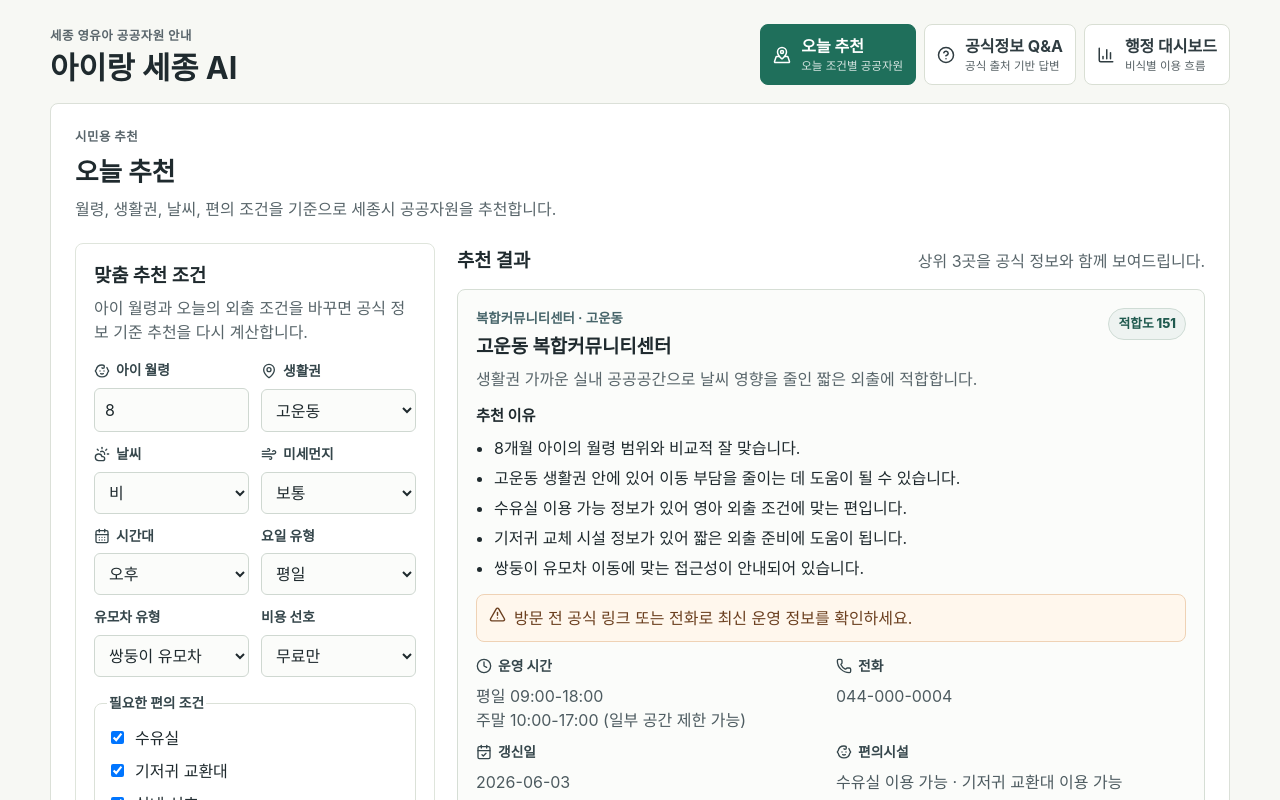
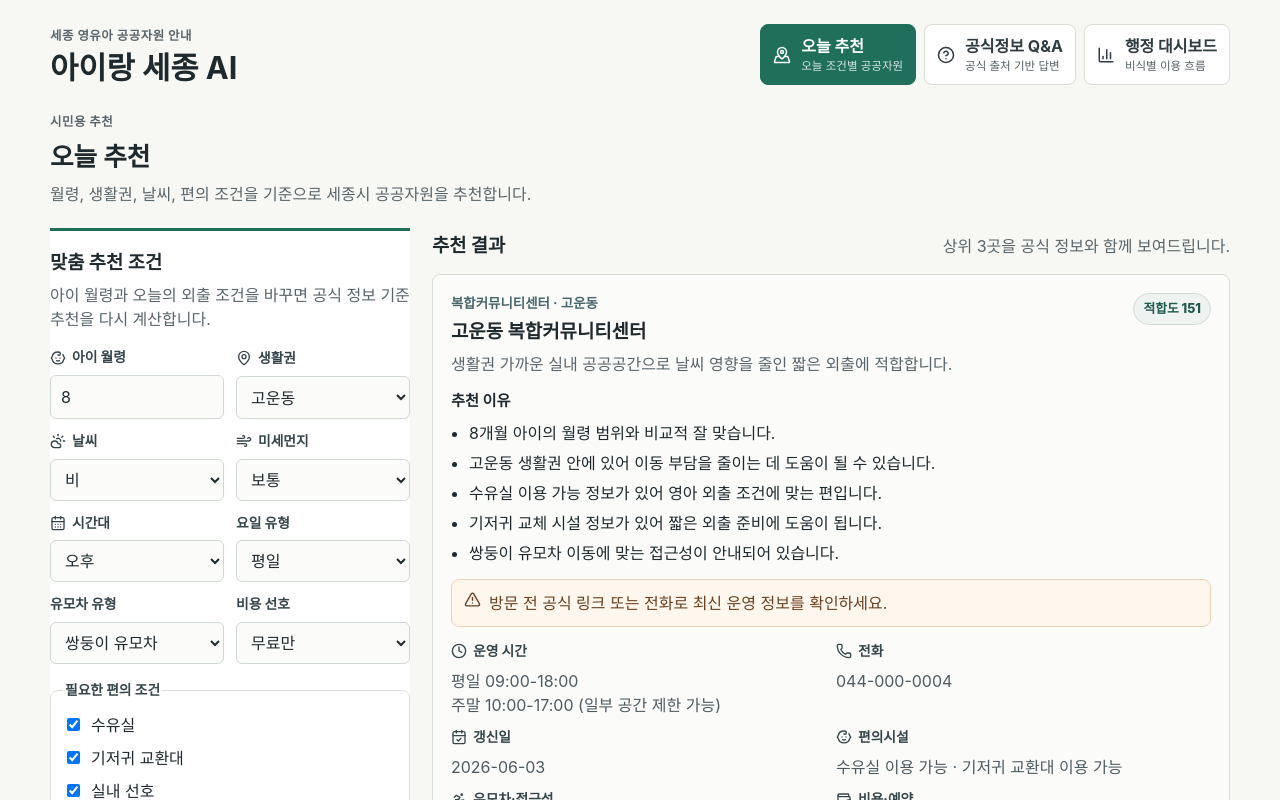
Before and after one commit to gunheeyyes-ui/sejong-airang-care-ai, a React (Vite) app: page / in a window 1280 px wide. Shown: the top 800 px of the page. Built offline with nearby package versions, Linux system fonts and the light colour scheme.

Commit message:
fix: simplify app section framing

```diff
--- a/src/styles.css
+++ b/src/styles.css
@@ -112,10 +112,7 @@
 }
 
 .panel {
-  background: #ffffff;
-  border: 1px solid #dbe0d8;
-  border-radius: 8px;
-  padding: 24px;
+  padding: 10px 0 32px;
 }
 
 .panel-heading {
@@ -146,9 +143,9 @@
 
 .recommendation-form,
 .qa-form {
-  border: 1px solid #dfe5dc;
-  border-radius: 8px;
-  padding: 18px;
+  background: #ffffff;
+  border-top: 3px solid #1f6f5b;
+  padding: 18px 0 0;
 }
 
 .form-header {
@@ -360,13 +357,12 @@
 
 .answer-block,
 .safety-block {
-  border: 1px solid #dbe1d8;
-  border-radius: 8px;
-  padding: 16px;
+  border-top: 1px solid #dbe1d8;
+  padding: 16px 0 0;
 }
 
 .safety-block {
-  background: #fff7ed;
+  background: transparent;
   border-color: #efd2b5;
 }
 
@@ -453,9 +449,8 @@
 }
 
 .dashboard-lists section {
-  border: 1px solid #dbe1d8;
-  border-radius: 8px;
-  padding: 16px;
+  border-top: 1px solid #dbe1d8;
+  padding: 16px 0 0;
 }
 
 .rank-list {
```
